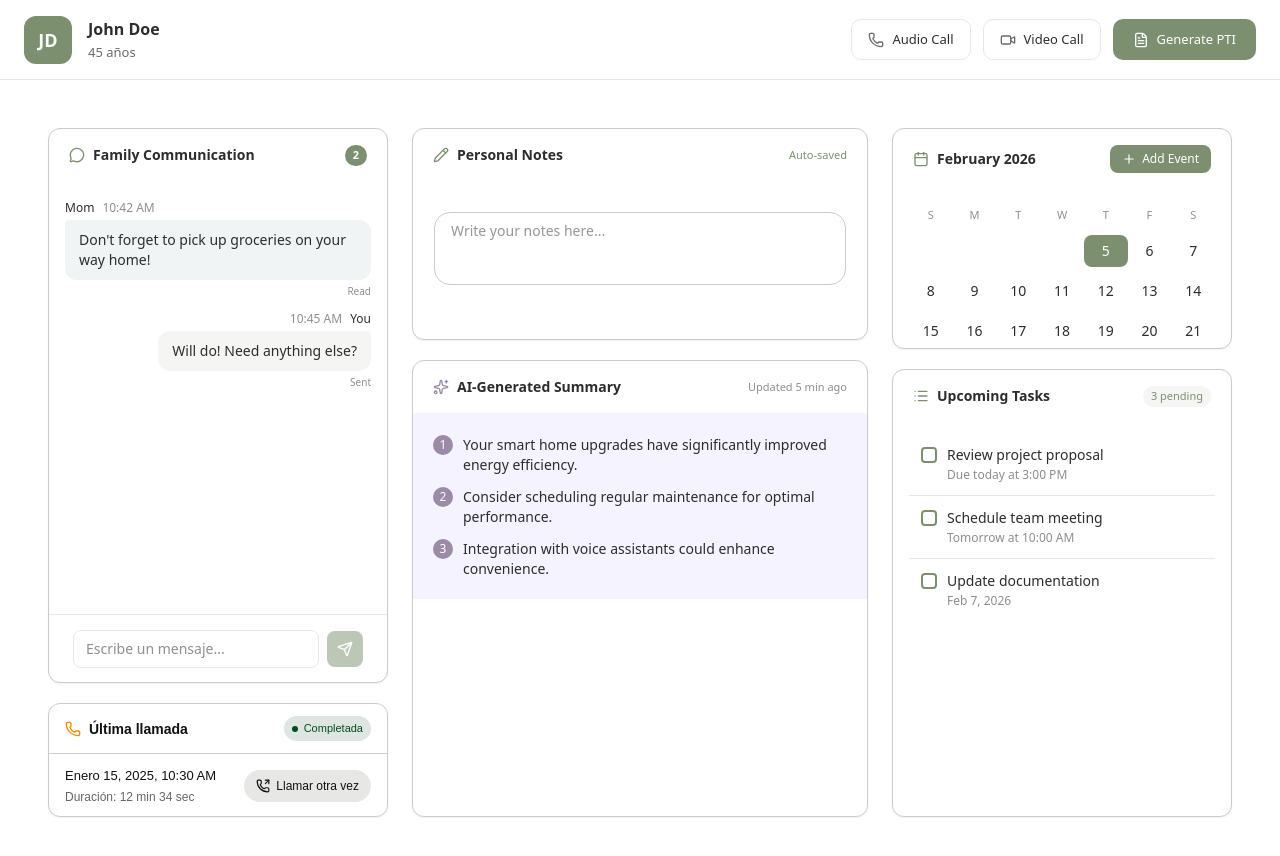
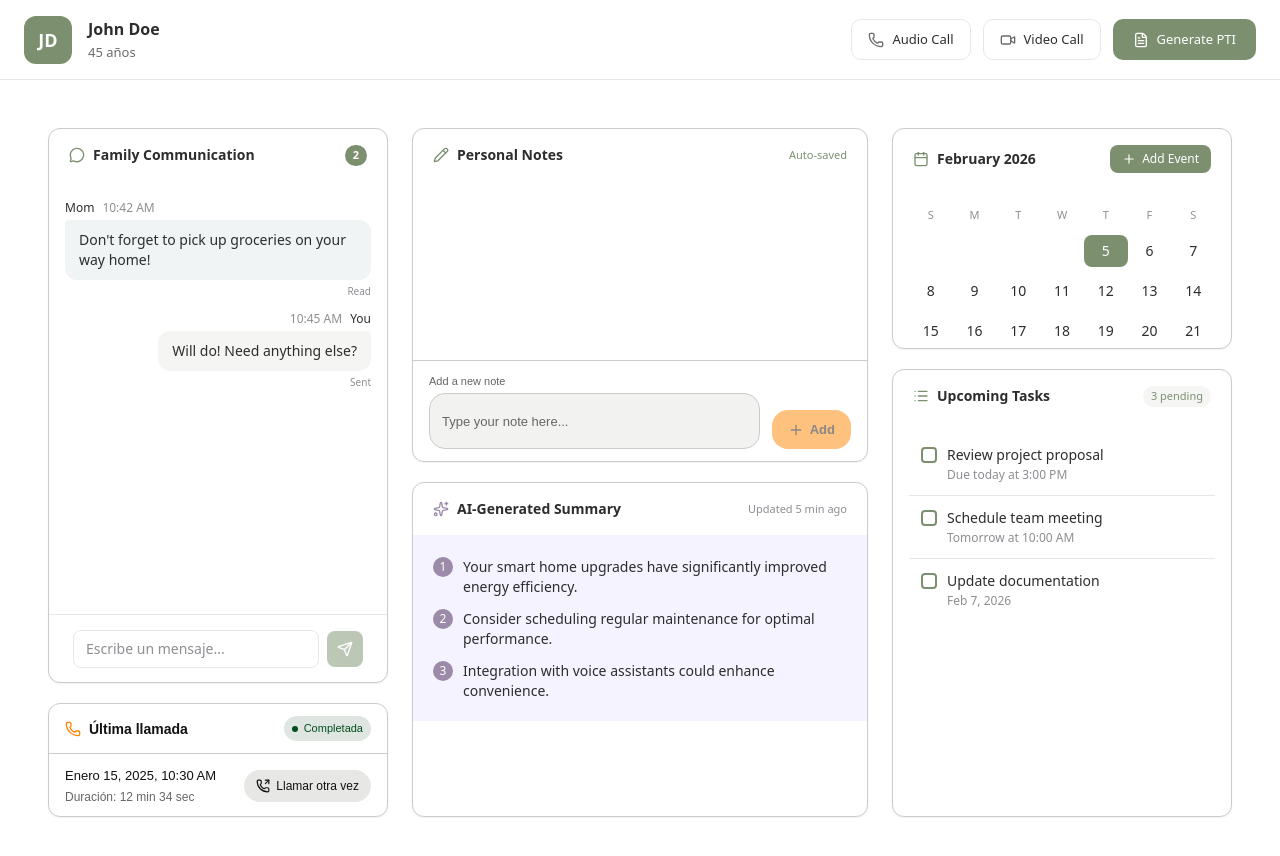
Before and after one commit to JaimeQida/front-Qidathon, a React (Vite) app: page / in a window 1280 px wide. Shown: the top 856 px of the page. Built offline with nearby package versions, Linux system fonts and the light colour scheme; no server answers.

Commit message:
feat: add noteArea component

```diff
--- /dev/null
+++ b/src/components/dashboard/AddNoteArea.tsx
@@ -0,0 +1,50 @@
+import { useState } from "react"
+import { Plus } from "lucide-react"
+
+interface AddNoteAreaProps {
+  onAddNote: (text: string) => void
+}
+
+export function AddNoteArea({ onAddNote }: AddNoteAreaProps) {
+  const [inputValue, setInputValue] = useState("")
+
+  function handleClick() {
+    const trimmed = inputValue.trim()
+    if (!trimmed) return
+    onAddNote(trimmed)
+    setInputValue("")
+  }
+
+  return (
+    <div className="flex items-end gap-3 px-4 py-3 w-full border-t border-[var(--border)]">
+      {/* Input Wrapper */}
+      <div className="flex flex-col gap-1 flex-1">
+        <label className="font-secondary text-[11px] font-medium text-[var(--muted-foreground)]">
+          Add a new note
+        </label>
+        <input
+          type="text"
+          placeholder="Type your note here..."
+          value={inputValue}
+          onChange={(e) => setInputValue(e.target.value)}
+          onKeyDown={(e) => e.key === "Enter" && handleClick()}
+          className="h-14 px-3 py-3 w-full rounded-[var(--radius-m)] bg-[var(--background)] border border-[var(--input)] font-secondary text-[13px] text-[var(--foreground)] placeholder:text-[var(--muted-foreground)] outline-none focus:ring-2 focus:ring-[var(--ring)]"
+          aria-label="Nueva nota"
+        />
+      </div>
+
+      {/* Add Button */}
+      <button
+        type="button"
+        onClick={handleClick}
+        disabled={!inputValue.trim()}
+        className="flex items-center justify-center gap-1.5 px-4 py-2.5 rounded-[var(--radius-m)] bg-[var(--primary)] cursor-pointer hover:opacity-90 transition-opacity disabled:opacity-50 disabled:cursor-not-allowed"
+      >
+        <Plus className="w-4 h-4 text-[var(--primary-foreground)]" />
+        <span className="font-secondary text-[13px] font-semibold text-[var(--primary-foreground)]">
+          Add
+        </span>
+      </button>
+    </div>
+  )
+}
--- a/src/components/dashboard/MainContent.tsx
+++ b/src/components/dashboard/MainContent.tsx
@@ -15,7 +15,7 @@ export function MainContent() {
         <PersonalNotes />
 
         {/* AI-Generated Summary Card */}
-        <div className="flex flex-col h-full rounded-xl bg-[var(--card)] border border-[var(--border)] shadow-[0_1px_1.75px_rgba(0,0,0,0.05)] overflow-hidden">
+        <div className="flex flex-col flex-1 h-full rounded-xl bg-[var(--card)] border border-[var(--border)] shadow-[0_1px_1.75px_rgba(0,0,0,0.05)] overflow-hidden">
           {/* AI Header */}
           <div className="flex items-center justify-between gap-3 px-5 py-4 w-full">
             <div className="flex items-center gap-2">
--- a/src/components/dashboard/PersonalNotes.tsx
+++ b/src/components/dashboard/PersonalNotes.tsx
@@ -2,6 +2,7 @@ import { useState, useRef, useCallback, useEffect } from "react"
 import { Pencil } from "lucide-react"
 import { useQuery, useMutation, useQueryClient } from "@tanstack/react-query"
 import { getNotes, createNote } from "../../services/notes"
+import { AddNoteArea } from "./AddNoteArea"
 
 const SAVE_DELAY_MS = 1500
 
@@ -74,9 +75,23 @@ export function PersonalNotes({
     scheduleSave()
   }
 
+  const handleAddNote = useCallback(
+    (text: string) => {
+      const trimmed = text.trim()
+      if (!trimmed) return
+      saveMutation.mutate({
+        case_id: caseId,
+        text: trimmed,
+        date: new Date().toISOString().slice(0, 10),
+        sender,
+      })
+    },
+    [caseId, sender, saveMutation]
+  )
+
   return (
-    <div className="flex flex-col h-[320px] rounded-xl bg-[var(--card)] border border-[var(--border)] shadow-[0_1px_1.75px_rgba(0,0,0,0.05)] overflow-hidden">
-      {/* Notes Header */}
+    <div className="flex flex-col flex-1 rounded-xl bg-[var(--card)] border border-[var(--border)] shadow-[0_1px_1.75px_rgba(0,0,0,0.05)] overflow-hidden">
+      <div className="flex flex-col h-full w-full">
         <div className="flex items-center justify-between gap-3 px-5 py-4 w-full">
           <div className="flex items-center gap-2">
             <Pencil className="w-4 h-4 text-[#7C9070]" />
@@ -98,26 +113,13 @@ export function PersonalNotes({
 
         {/* Notes Content */}
         <div className="flex flex-col h-full p-5 border-t-2 border-transparent">
-        <div className="flex flex-col gap-1.5 h-full w-full border border-transparent">
-          <div className="flex items-center gap-2 w-full border border-transparent" />
-          <div
-            className={`flex flex-col gap-2 h-full px-4 py-2 rounded-[var(--radius-m)] bg-white border ${saveMutation.isError ? "border-red-500" : "border-[var(--input)]"
-              }`}
-          >
-            <textarea
-              className="w-full h-full resize-none text-sm text-[#2D2D2D] bg-transparent border-none outline-none disabled:opacity-70"
-              placeholder={isLoading ? "Cargando notas..." : "Write your notes here..."}
-              value={displayValue}
-              onChange={(e) => handleChange(e.target.value)}
-              disabled={isLoading}
-              aria-label="Notas personales"
-            />
-          </div>
+
         </div>
       </div>
 
-      {/* Card Actions (disabled) */}
-      <div className="flex items-center gap-2 h-[68px] px-6 border-t border-transparent opacity-0" />
+      <div className="flex ">
+        <AddNoteArea onAddNote={handleAddNote} />
+      </div>
     </div>
   )
 }
```
Lines whose indentation alone changed are shown as unchanged.
